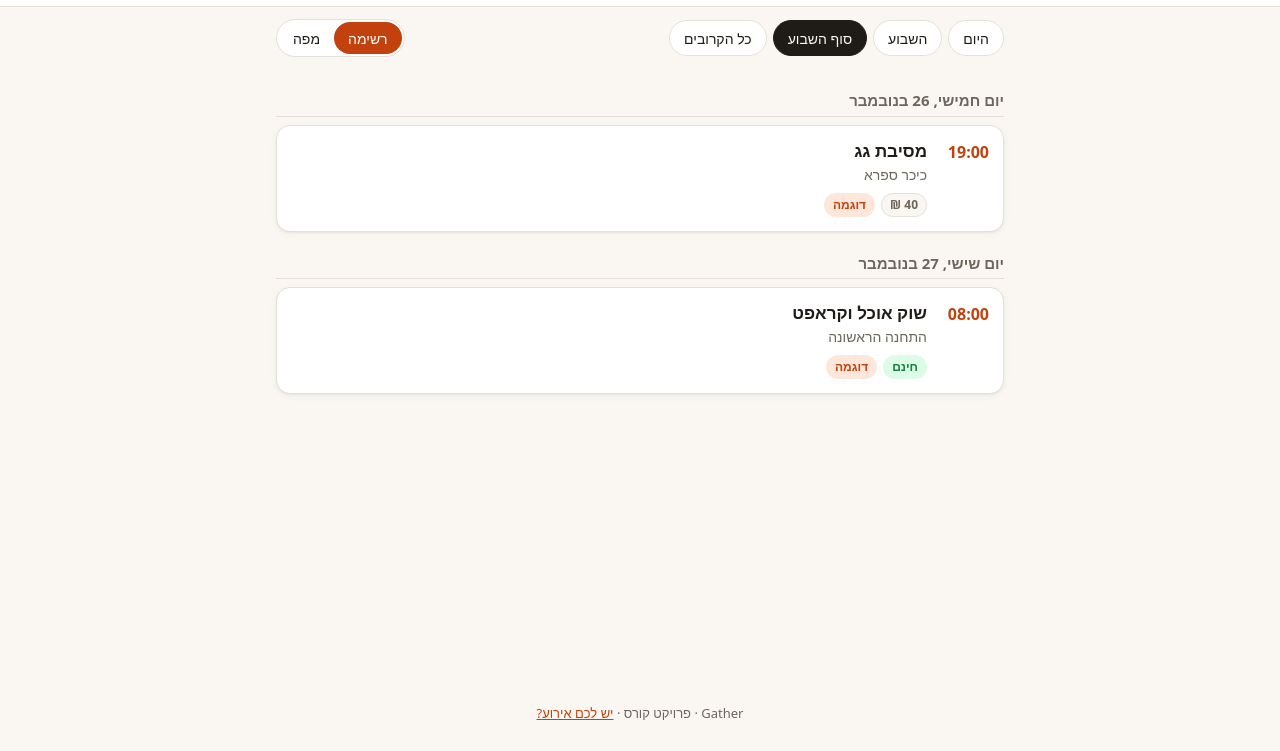
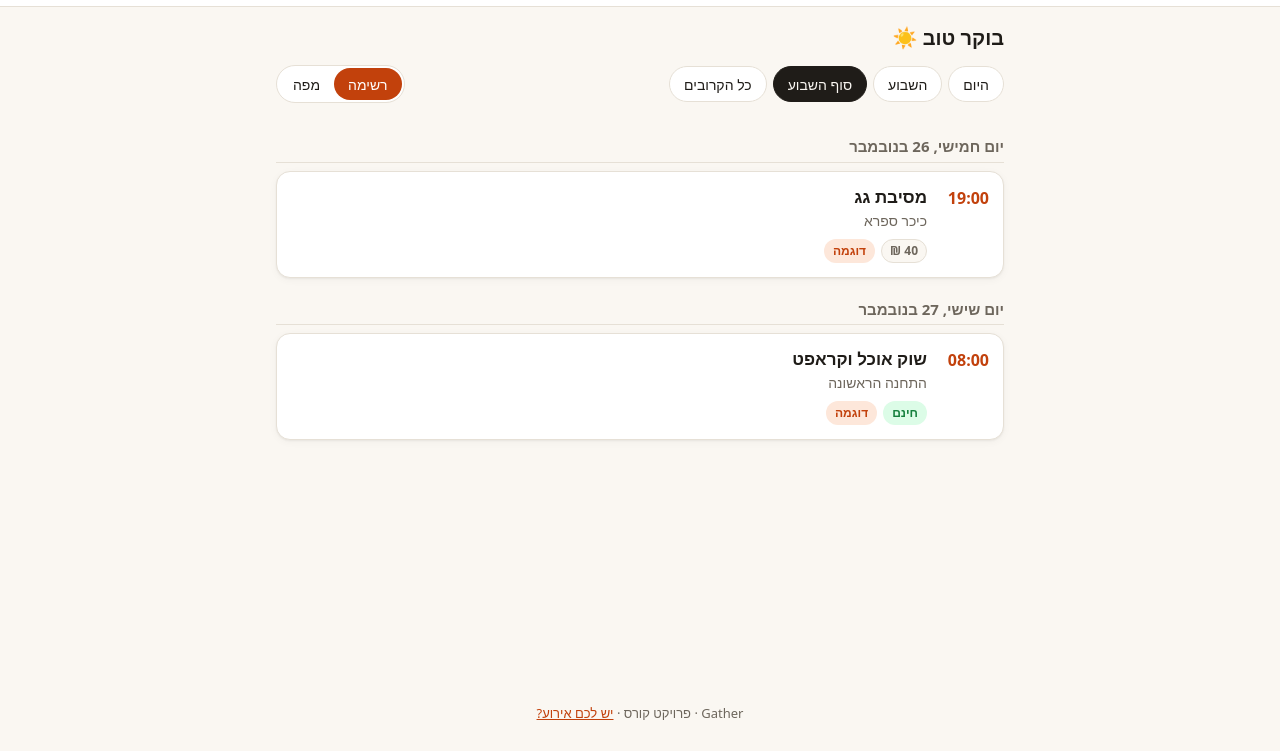
Before and after one commit to BenNetzer/Gather, a plain HTML site: page gather/index.html in a window 1280 px wide. Shown: the part 49-800 px from the top of the page. Drawn offline with nearby package versions, Linux system fonts and the light colour scheme.

Commit message:
Add time-of-day greeting on the main screen
Shows "בוקר טוב" (05:00-11:59), "צהריים טובים" (12:00-16:59) or
"ערב טוב" (otherwise) by Jerusalem time, refreshed every minute.

Co-Authored-By: Claude Opus 5.5 <noreply@anthropic.com>

```diff
--- a/gather/css/style.css
+++ b/gather/css/style.css
@@ -83,6 +83,9 @@ main { flex: 1; width: 100%; max-width: 760px; margin: 0 auto; }
 .btn-ghost { background: transparent; color: var(--accent); border-color: var(--accent); }
 .topbar .btn { min-height: 36px; font-size: 14px; padding: 0 12px; }
 .btn:disabled { opacity: .6; cursor: wait; }
+
+/* Greeting */
+.greeting { margin: 16px 0 0; font-size: 20px; font-weight: 700; color: var(--text); }
 
 /* Controls */
 .controls {
--- a/gather/index.html
+++ b/gather/index.html
@@ -17,6 +17,7 @@
   <main id="app">
     <!-- Main screen: filter + list/map -->
     <section id="screen-main" class="screen">
+      <p id="greeting" class="greeting"></p>
       <div class="controls">
         <div class="chips" role="tablist" aria-label="סינון לפי תאריך">
           <button class="chip" data-filter="today">היום</button>
--- a/gather/js/app.js
+++ b/gather/js/app.js
@@ -349,8 +349,30 @@
     }
   }
 
+  // ---------- greeting ----------
+  // Hour in Jerusalem, so the greeting matches local time regardless of the device's time zone.
+  function jerusalemHour(d) {
+    const h = new Intl.DateTimeFormat("en-GB", {
+      hour: "numeric", hourCycle: "h23", timeZone: "Asia/Jerusalem",
+    }).format(d);
+    return parseInt(h, 10);
+  }
+
+  // 05:00–11:59 morning, 12:00–16:59 noon, otherwise evening.
+  function greetingFor(hour) {
+    if (hour >= 5 && hour < 12) return "בוקר טוב ☀️";
+    if (hour >= 12 && hour < 17) return "צהריים טובים 🌤️";
+    return "ערב טוב 🌙";
+  }
+
+  function updateGreeting() {
+    $("#greeting").textContent = greetingFor(jerusalemHour(new Date()));
+  }
+
   // ---------- boot ----------
   async function boot() {
+    updateGreeting();
+    setInterval(updateGreeting, 60 * 1000);
     $$(".chip").forEach((b) => b.addEventListener("click", () => {
       state.filter = b.dataset.filter;
       renderMain();
```
